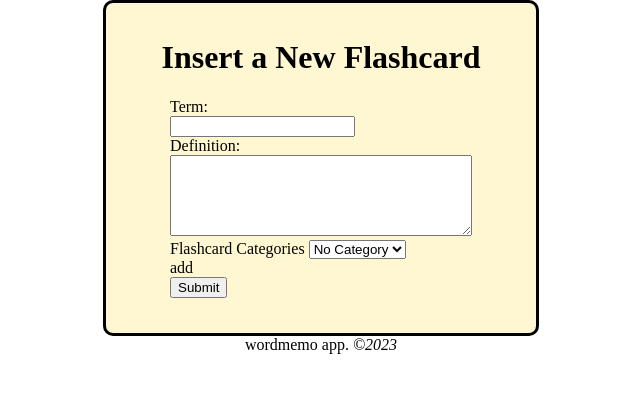
After one commit to ziqiangy/CodeIgniter, a PHP site: the page made by application/views/flashcard/multiInsert.php in a window 1280 px wide. The commit adds this page. Shown: the top 393 px of the page, without its empty margins (319-959 px from the left). Run offline with PHP 8.4, Linux system fonts and the light colour scheme; the template is opened without the code that fills it, so the values that code supplies are empty; some libraries are stand-ins or nearby versions.

Commit message:
add jquery, add favicon, add multi insert testing, js part work

```diff
--- a/application/controllers/Flashcard.php
+++ b/application/controllers/Flashcard.php
@@ -124,4 +124,9 @@ class Flashcard extends CI_Controller{
 
         $this->load->view("flashcard/displayCardsByCate",array("data"=>$data_with_cata,"category_id"=>$category_id,"fcs_data"=>$res_fcs));
     }
+
+    public function displayMultiInsert(){
+        $this->load->view('templates/header');
+        $this->load->view('flashcard/multiInsert');
+    }
 }
--- /dev/null
+++ b/application/views/flashcard/multiInsert.php
@@ -0,0 +1,92 @@
+
+<style>
+    .box-father{
+        display:flex;
+        justify-content:center;
+    }
+    .box-child{
+        width:400px;
+        height:300px;
+        border:3px solid black;
+        background-color:#fff7d1;
+        border-radius:10px;
+        padding:15px;
+
+    }
+
+    .h-title{
+        text-align:center;
+    }
+    .text-father{
+        display:flex;
+        justify-content:center;
+    }
+</style>
+
+
+<div class="box-father">
+    <div class="box-child">
+        <div class="h-title">
+            <h1>Insert a New Flashcard</h1>
+        </div>
+
+
+
+        <div class="text-father">
+            <div class="text-child">
+
+
+            <?php echo form_open('flashcard/insertOne'); ?>
+
+            <div id="insertList">
+
+                <div class="insertItem" id="insertItem">
+
+                    <label for="term">Term:</label><br>
+                    <input type="text" name="term" id="term" value=""/><br>
+                    <label for="definition">Definition:</label><br>
+                    <textarea name="definition" id="definition" rows="5" cols="35"></textarea><br>
+                    <label for="category_id">Flashcard Categories</label>
+                    <select name="category_id" id="category_id">
+                        <option value="">No Category</option>
+                        <?php foreach($data as $d){ ?>
+                            <option value="<?php echo $d["id"] ?>"><?php echo $d["name"] ?></option>
+                        <?php } ?>
+                    </select>
+
+                </div>
+
+            </div>
+
+            <div id="addBtn">add</div>
+
+
+
+
+
+
+    <input type="submit" value="Submit"/>
+</form>
+
+
+            </div>
+        </div>
+    </div>
+</div>
+
+
+<script>
+
+
+    var i = 0;
+    $("#addBtn").click(function () {
+        ++i;
+        $("#insertList").append('<tr><td><input type="text" name="addMoreInputFields[' + i +
+            '][subject]" placeholder="Enter subject" class="form-control" /></td><td><button type="button" class="btn btn-outline-danger remove-input-field">Delete</button></td></tr>'
+            );
+    });
+    $(document).on('click', '.remove-input-field', function () {
+        $(this).parents('tr').remove();
+    });
+
+</script>
--- a/application/views/templates/header.php
+++ b/application/views/templates/header.php
@@ -2,8 +2,12 @@
 <html lang="en">
 <head>
     <meta name="viewport" content="width=device-width, initial-scale=1.0">
-	<title>Welcome to wordmemo app</title>
 
+
+  <title>ZIQIANG YUAN MANAGEMENT APP</title>
+  <link rel="icon" type="image/x-icon" href="/pictures/logo-sq.jpg">
+
+  <script src="/node_modules/jquery/dist/jquery.min.js"></script>
 
 </head>
 <body>
@@ -60,3 +64,5 @@
   ?>
 
 </div>
+
+<script src=""></script>
```
Also changed, not shown: package-lock.json (added), pictures/logo-sq.jpg (added), 1 other file.
